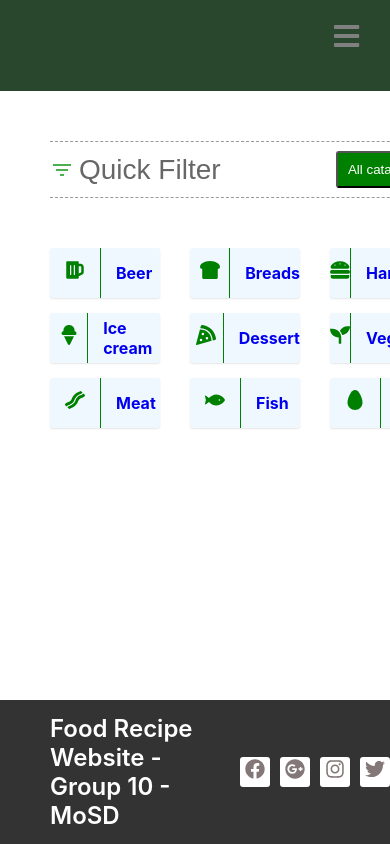
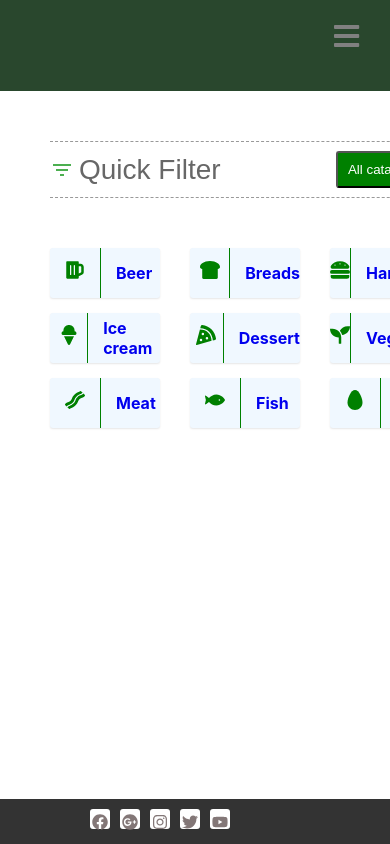
Before and after one commit to tungnthust/recipe-web-app, a React (Create React App) app in the folder client/: page / in a window 390 px wide. Shown: the top 844 px of the page. Built offline with nearby package versions, Linux system fonts and the light colour scheme.

Commit message:
-add responsive footer

```diff
--- a/client/src/Components/Footer/index.css
+++ b/client/src/Components/Footer/index.css
@@ -80,3 +80,28 @@
 .flex-wrap {
   flex-wrap: wrap;
 }
+
+
+
+@media only screen and (max-width: 600px) {
+  .App-footer .footer-container .footer-content h4 {
+    font-size: 14 px;
+    display:none;
+ }
+
+ .App-footer .footer-container .footer-content ul{
+    /* margin-left: 50px; */
+    justify-content: center;
+
+ }
+
+ .App-footer .footer-container .footer-content ul li .footer-link i{
+  width: 20px;
+  height: 20px;
+  font-size: 16px;
+  /* justify-content: center; */
+  /* align-items: center; */
+
+ }
+
+}
--- a/client/src/Components/Footer/index.js
+++ b/client/src/Components/Footer/index.js
@@ -2,6 +2,7 @@ import React from "react";
 import './index.css';
 
 import {FaFacebook, FaGooglePlus, FaInstagram, FaTwitter, FaYoutube} from 'react-icons/fa'
+import MediaQuery from 'react-responsive'
 
 const Footer = () =>{
 
```
